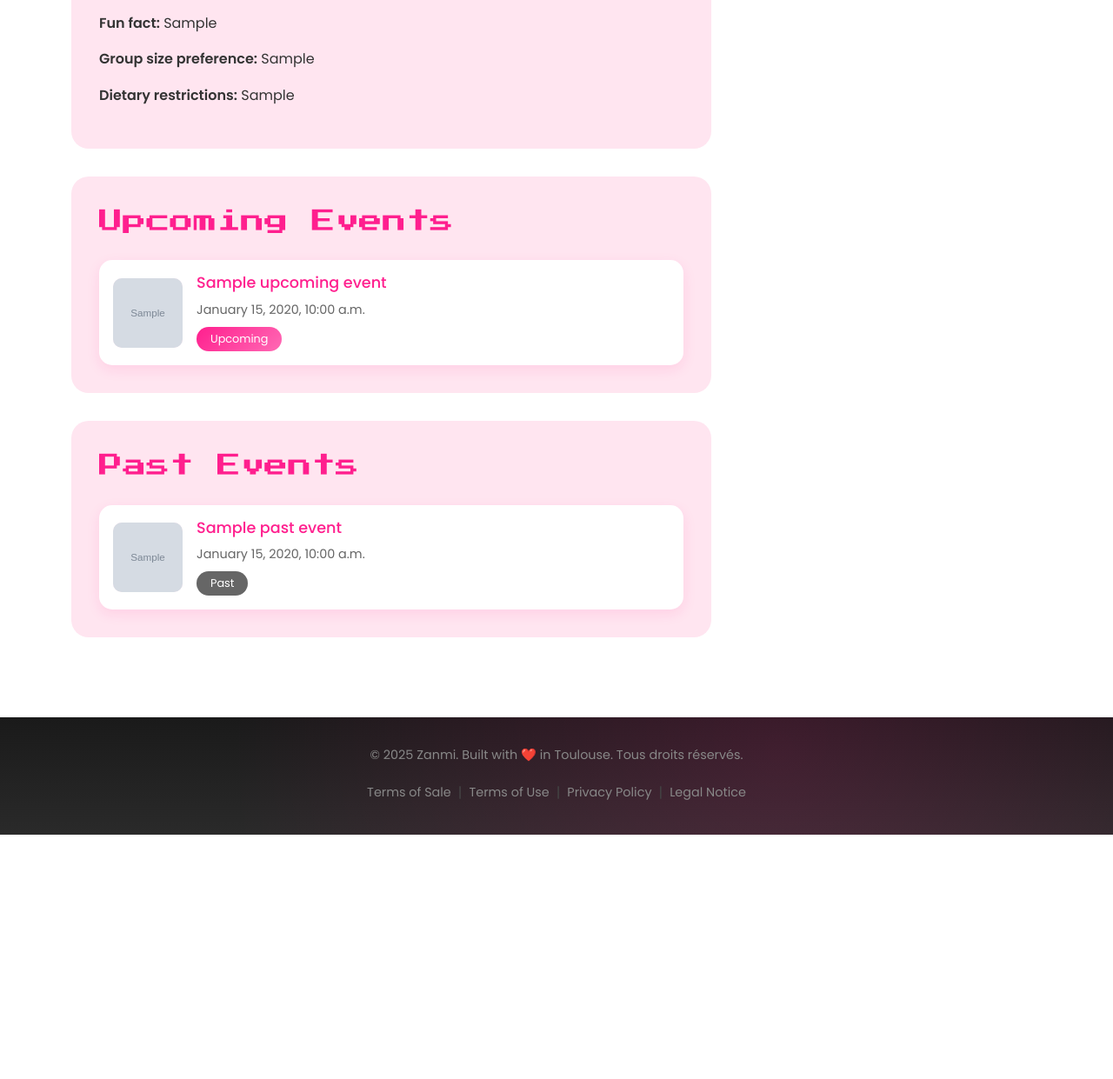
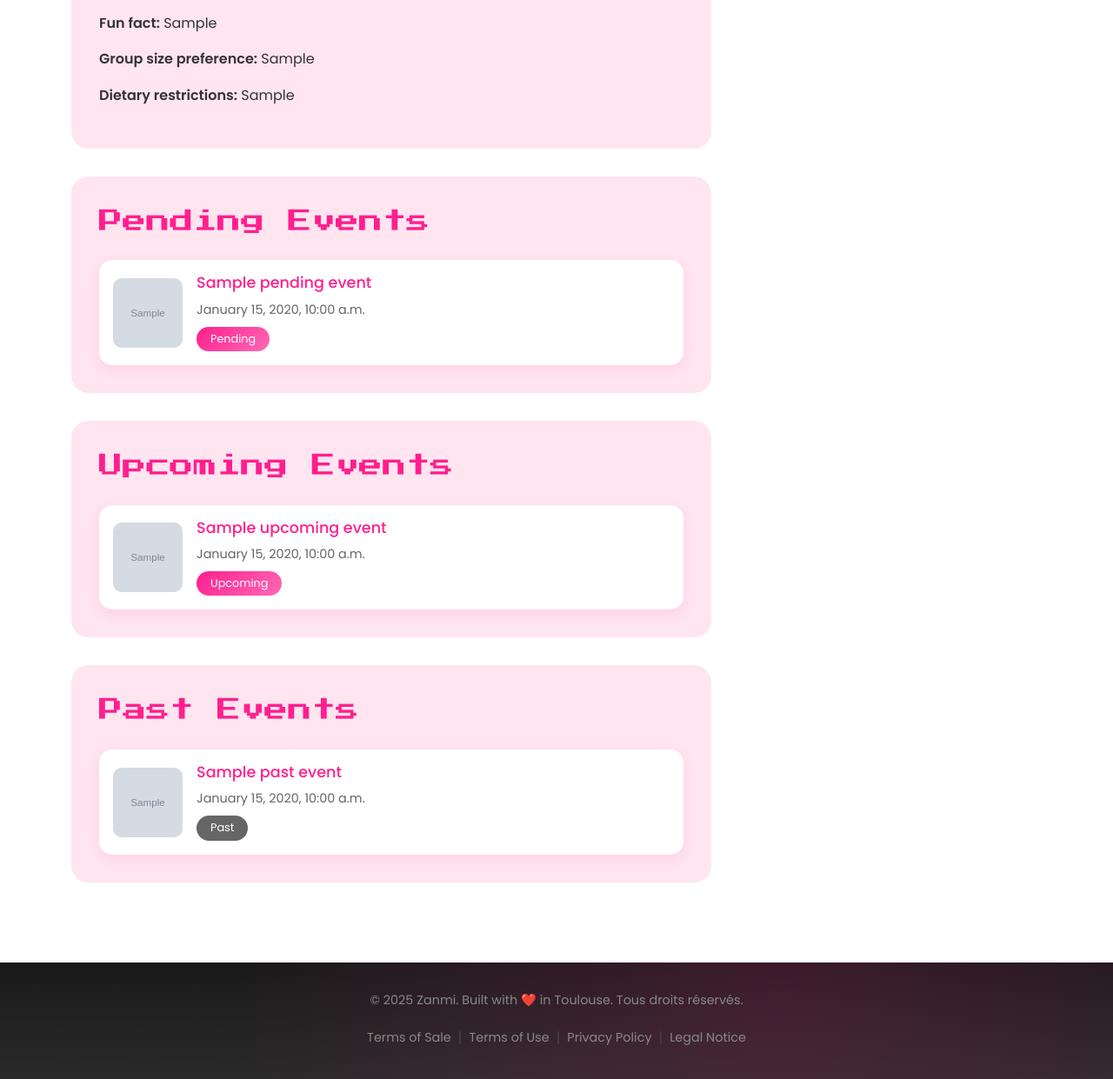
Before and after one commit to jafty/zanmi, a Django app: template zanmi_project/templates/users_app/profile.html in a window 1280 px wide. Shown: the part 1064-2305 px from the top of the page at 87% size. Before the commit the page ends 2024 px from the top, so only its background shows below. Run offline with Django 3.2, Linux system fonts and the light colour scheme; the template is opened without the code that fills it: most values are stand-ins (such as "Sample title", 1, 10 or a date in 2020); grey boxes marked "Sample" are stand-in pictures; some libraries are stand-ins or nearby versions.

Commit message:
Pending displayed and profile redirect

```diff
--- a/zanmi_project/services/use_cases.py
+++ b/zanmi_project/services/use_cases.py
@@ -146,6 +146,10 @@ def get_upcoming_participations(user_id, repo, now):
     participations = repo.get_participations_by_user(user_id)
     return [p.event for p in participations if p.status == "ACCEPTED" and not p.event.is_past(now)]
 
+def get_pending_participations_for_user(user_id, repo):
+    participations = repo.get_participations_by_user(user_id)
+    return [p.event for p in participations if p.status == "PENDING"]
+
 
 def get_past_participations(user_id, repo, now):
     participations = repo.get_participations_by_user(user_id)
--- a/zanmi_project/templates/events_app/stripe_success.html
+++ b/zanmi_project/templates/events_app/stripe_success.html
@@ -11,7 +11,7 @@
 
 <script>
     setTimeout(function() {
-        window.location.href = "/";
+        window.location.href = "users/profile/";
     }, 3000);
 </script>
 {% endblock %}
--- a/zanmi_project/templates/users_app/profile.html
+++ b/zanmi_project/templates/users_app/profile.html
@@ -77,6 +77,26 @@
                 </div>
                 {% endif %}
 
+                {% if pending_events %}
+                <div class="profile-section">
+                    <h2 class="pixel-text">Pending Events</h2>
+                    <div class="event-cards">
+                        {% for p in pending_events %}
+                            <div class="event-card">
+                                <div class="event-card-image">
+                                    <img src="{{ p.image_url }}">
+                                </div>
+                                <div class="event-card-content">
+                                    <h3><a href="{% url 'event_detail' p.id %}">{{ p.title }}</a></h3>
+                                    <p class="event-date">{{ p.start_datetime|date:"F j, Y, g:i a" }}</p>
+                                    <span class="event-status pending">Pending</span>
+                                </div>
+                            </div>
+                        {% endfor %}
+                    </div>
+                </div>
+                {% endif %}
+
                 {% if upcoming_events %}
                 <div class="profile-section">
                     <h2 class="pixel-text">Upcoming Events</h2>
--- a/zanmi_project/users_app/views.py
+++ b/zanmi_project/users_app/views.py
@@ -3,7 +3,7 @@ from django.shortcuts import render, redirect
 from .forms import UserProfileForm, CustomUserCreationForm, UsernameForm
 from django.contrib.auth.decorators import login_required
 from domain.user import User as DomainUser
-from services.use_cases import get_profile_detail, create_or_update_user_profile, get_upcoming_participations, get_past_participations
+from services.use_cases import get_profile_detail, create_or_update_user_profile, get_upcoming_participations, get_past_participations, get_pending_participations, get_pending_participations_for_user
 from .repositories import DjangoUserProfileRepository
 from events_app.repositories import DjangoParticipationRepository, DjangoEventRepository
 from datetime import date, datetime
@@ -79,6 +79,9 @@ def profile(request, username=None):
     past_events = get_past_participations(target_user_id, participation_repo, now)
     for event in past_events:
         event.id = event_repo.get_event_id(event)
+    pending_events = get_pending_participations_for_user(target_user_id, participation_repo)
+    for event in pending_events:
+        event.id = event_repo.get_event_id(event)
     events_attended_count = len(past_events)
     upcoming_events_count = len(upcoming_events)
     return render(request, "users_app/profile.html", {
@@ -88,6 +91,7 @@ def profile(request, username=None):
         "interest_list": interest_list,
         "upcoming_events": upcoming_events,
         "past_events": past_events,
+        "pending_events": pending_events,
         "events_attended_count": events_attended_count,
         "upcoming_events_count": upcoming_events_count,
     })
```
Also changed, not shown: zanmi_project/tests/test_use_cases.py (+17 -1 lines).
